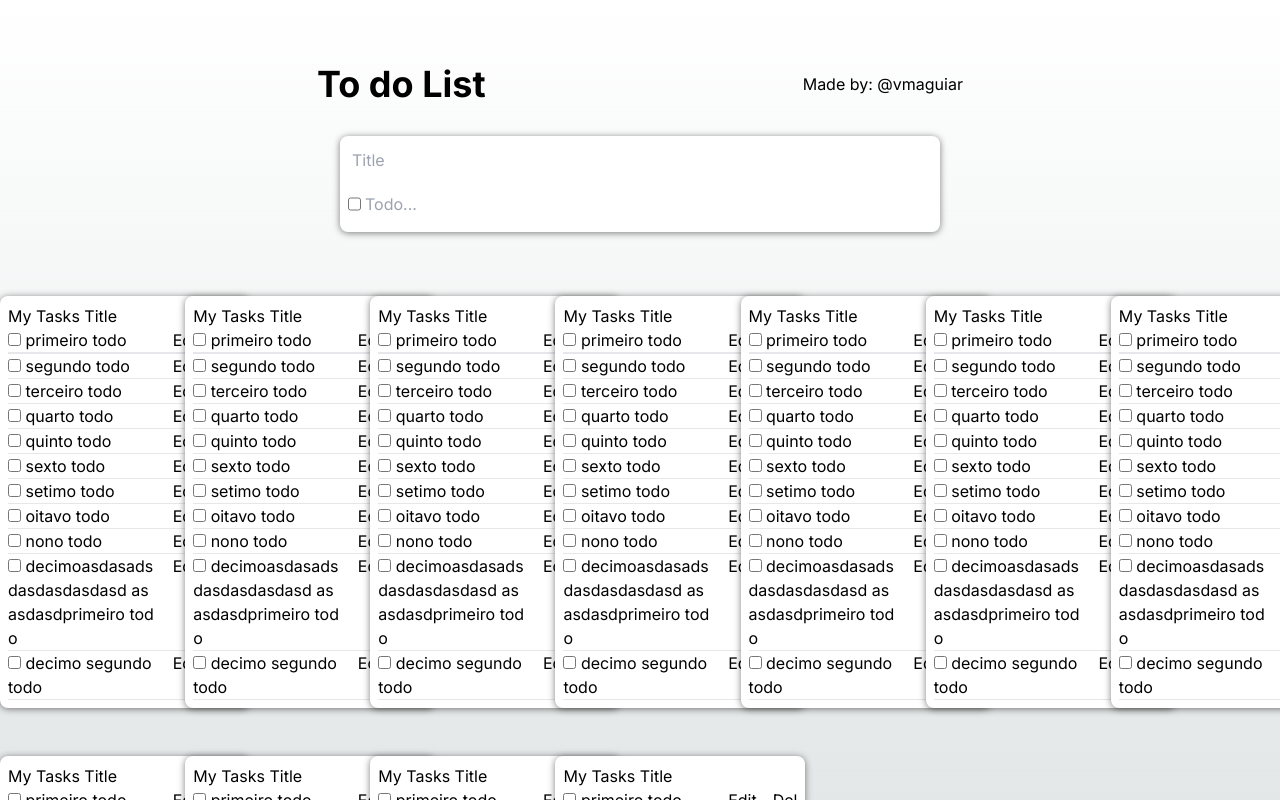
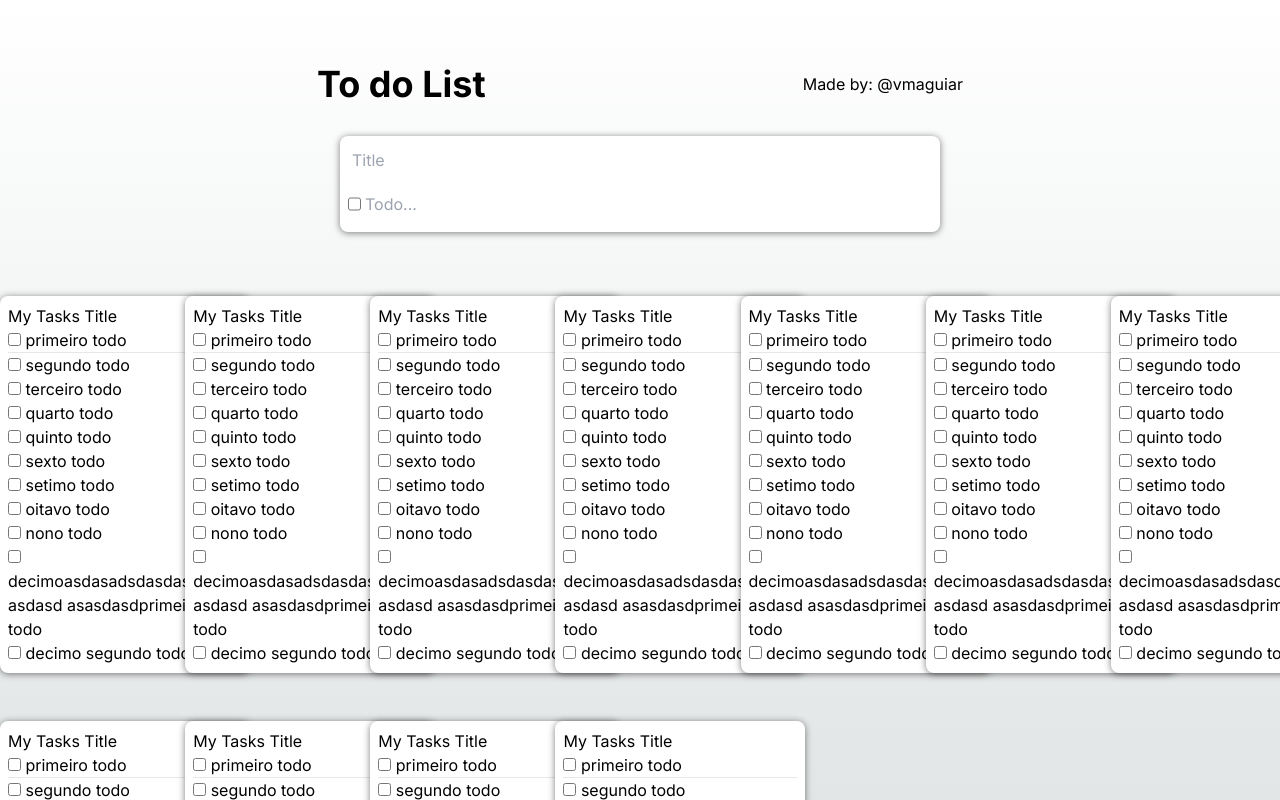
Before and after one commit to vmaguiar/qavi-todo-list-app, a Next.js app: page / in a window 1280 px wide. Shown: the top 800 px of the page. Built offline with nearby package versions, Linux system fonts and the light colour scheme.

Commit message:
feat: removes buttons from todo

```diff
--- a/src/components/Todo.tsx
+++ b/src/components/Todo.tsx
@@ -3,7 +3,6 @@ import { useEffect, useState } from "react"
 interface TodoProps {
   todoText: string,
   index: number,
-  key: number
 }
 
 export function Todo(props: TodoProps) {
@@ -26,26 +25,26 @@ export function Todo(props: TodoProps) {
   return (
     <div>
       <div className="flex flex-row justify-between" key={props.index}>
-        <div className="max-w-[200px] break-all">
+        <div className="max-w-[200px] break-words">
           <input type="checkbox" name={todo} id={todo} />
           <label htmlFor={todo} className="max-w-[200px]"> {todo} </label>
         </div>
 
         <div className="ml-4 whitespace-nowrap">
-          <button
+          {/* <button
             className="mr-2 "
           >
             Edit
-          </button>
-          <button
+          </button> */}
+          {/* <button
             className="ml-2"
             onClick={() => { deleteTodo() }}
           >
-            Del
-          </button>
+            ✖️
+          </button> */}
         </div>
       </div>
-      <hr />
+      {/* <hr /> */}
     </div>
   )
 }
```
